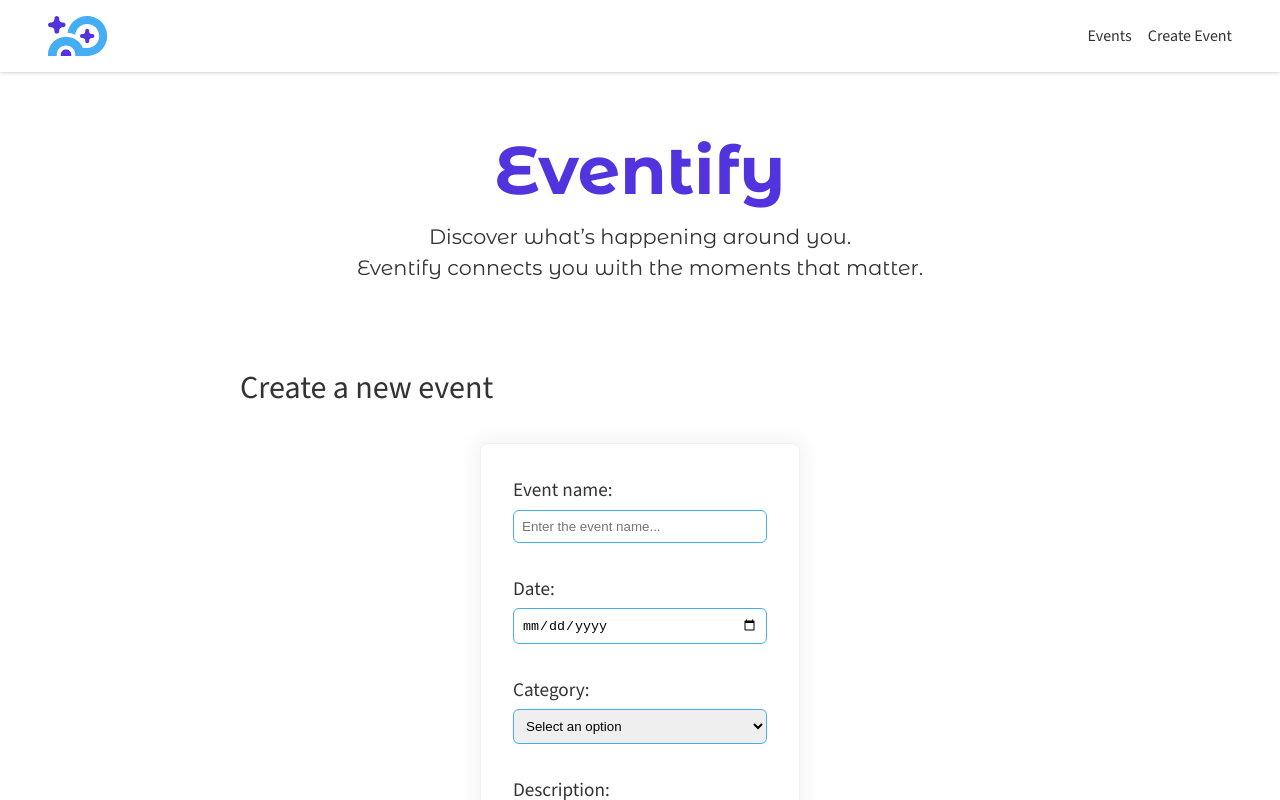
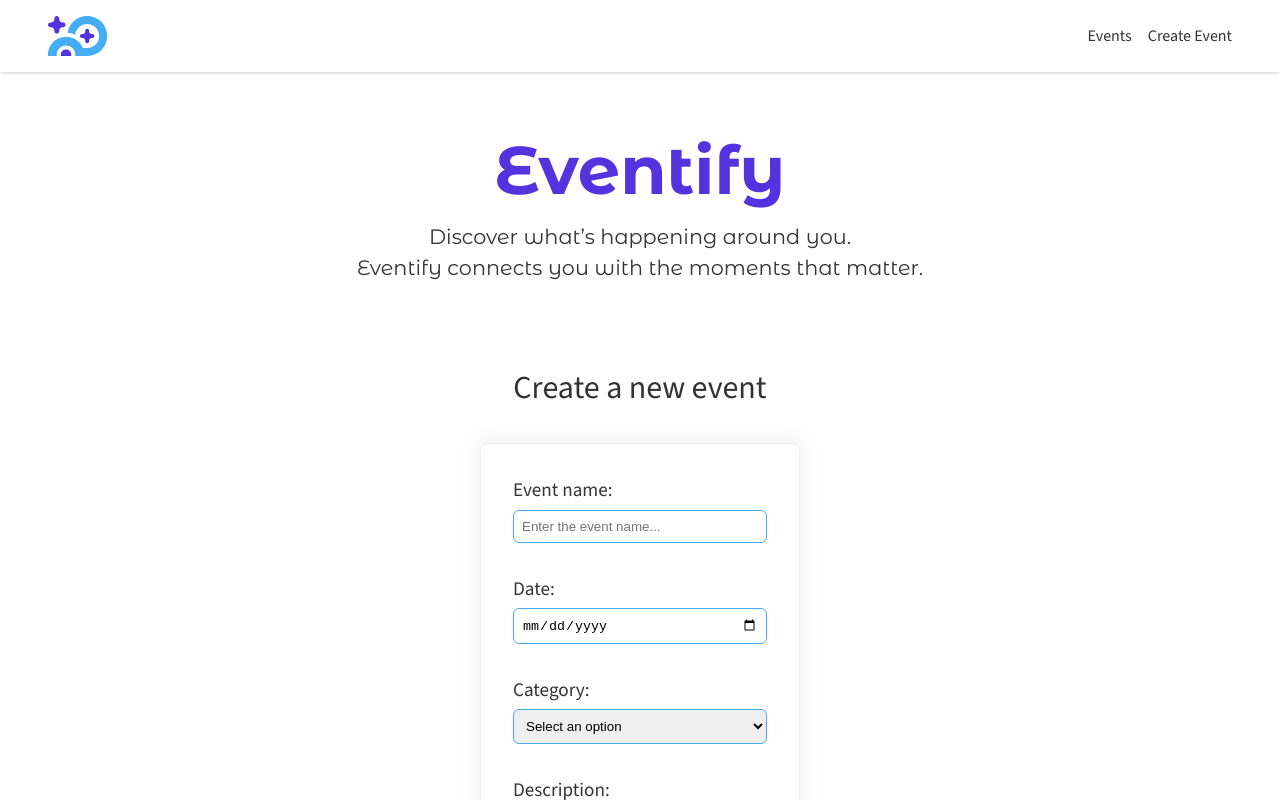
Before and after one commit to SofiaCantalupi/eventify-practice-angular, an Angular app: page /create in a window 1280 px wide. Shown: the top 800 px of the page. Built offline with nearby package versions, Linux system fonts and the light colour scheme; data requests are answered from the project's data file.

Commit message:
add aling atribute in subtitle

```diff
--- a/src/app/pages/create-event/create-event.css
+++ b/src/app/pages/create-event/create-event.css
@@ -0,0 +1,3 @@
+.subtitle {
+    text-align: center;
+}
```
